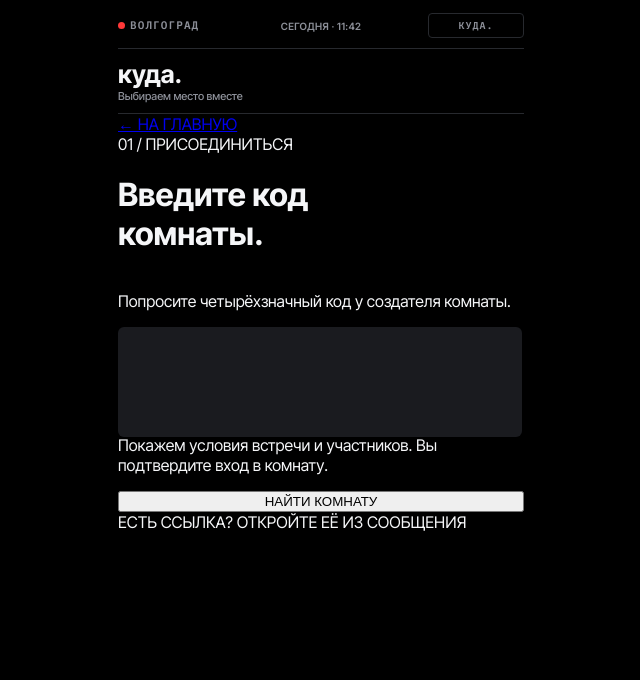
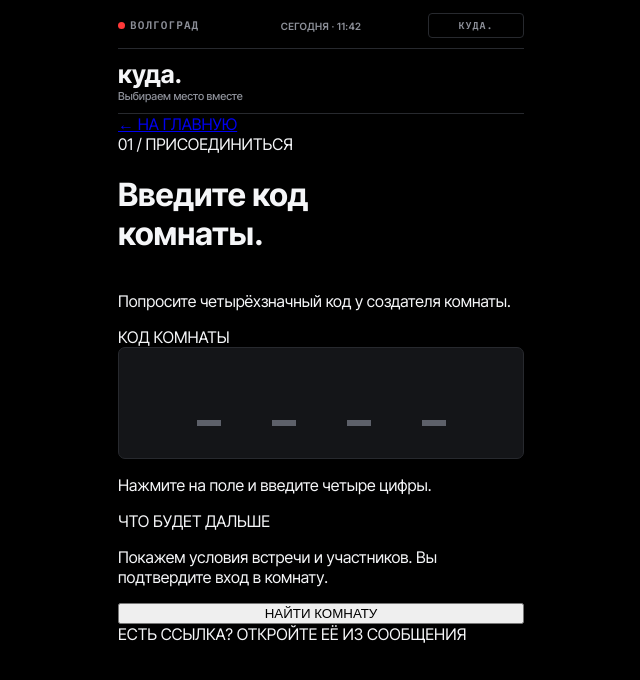
Before and after one commit to Sqaz33/kuda, a React (Vite) app: page /join-by-code in a window 1280 px wide. Shown: the top 680 px of the page, without its empty margins (319-959 px from the left). Built offline with nearby package versions, Linux system fonts and the light colour scheme.

Commit message:
feat: join by code

```diff
--- a/src/pages/JoinByCodePage.jsx
+++ b/src/pages/JoinByCodePage.jsx
@@ -4,6 +4,7 @@ import { useState } from "react"
 
 function JoinByCodePage() {
   const [code, setCode] = useState("")
+  const [cursorPosition, setCursorPosition] = useState(null)
 
   function handleCodeChange(event) {
     const nextCode = event.target.value
@@ -30,27 +31,57 @@ function JoinByCodePage() {
         Попросите четырёхзначный код у создателя комнаты.
       </p>
 
-      <form className="join-by-code__form">
-        <label join-by-code__form__label>
+      <form
+        className="join-by-code__form"
+        onSubmit={(event) => { event.preventDefault() }}
+      >
+        <label
+          className="join-by-code__form__label"
+          htmlFor="join-by-code__form-input"
+        >
           КОД КОМНАТЫ
         </label>
         <div className="join-by-code__form-code">
           <input
+            id="join-by-code__form-input"
             className="join-by-code__form-input"
+            inputMode="numeric"
             type="text"
             value={code}
             onChange={handleCodeChange}
             maxLength={4}
+            onClick={(event) => {
+              const end = event.currentTarget.value.length
+              event.currentTarget.setSelectionRange(end, end)
+            }}
+            onSelect={(event) => {
+              setCursorPosition(
+                event.currentTarget.selectionStart
+              )
+            }}
+            onBlur={() => setCursorPosition(null)}
           />
 
-          <div className="join-by-code__form-code-solts">
+          <div className="join-by-code__form-code-slots">
             {[0, 1, 2, 3].map(idx =>
-              <div
+              {
+                const digit = code[idx]
+                const className = idx === cursorPosition
+                  ? "join-by-code__form-code-slot is-select"
+                  : "join-by-code__form-code-slot"
+                return digit
+                ? (<div
                       key={idx}
-                className="join-by-code__form-code-slot"
+                      className={className}
                     >
-                {code[idx] && ""}
-              </div>
+                      {digit}
+                    </div>)
+                : (<div
+                    key={idx}
+                    aria-hidden="true"
+                    className={`${className} is-empty`}
+                  />)
+              }
             )}
           </div>
         </div>
@@ -58,7 +89,6 @@ function JoinByCodePage() {
         <p className="join-by-code__form-hint">
           Нажмите на поле и введите четыре цифры.
         </p>
-      </form>
 
         <div className="join-by-code__next">
           <div className="join-by-code__next-label">
@@ -70,9 +100,13 @@ function JoinByCodePage() {
           </p>
         </div>
 
-      <button className="join-by-code__submit">
+        <button
+          className="join-by-code__submit"
+          type="submit"
+        >
           НАЙТИ КОМНАТУ
         </button>
+      </form>
 
       <div className="join-by-code__footer-hint">
         ЕСТЬ ССЫЛКА? ОТКРОЙТЕ ЕЁ ИЗ СООБЩЕНИЯ
--- a/src/styles/join_by_code.css
+++ b/src/styles/join_by_code.css
@@ -9,28 +9,92 @@
 }
 
 .join-by-code__form-code {
-  position: absolute;
-  width: 404px;
-  height: 110px;
-  background-color: var(--color-surface-raised);
-  border-radius: 6px;
+  box-sizing: border-box;
+  border: solid var(--color-border) var(--border-width);
+  position: relative;
+  max-width: 406px;
+  height: 112px;
+  background-color: var(--color-surface);
+  border-radius: 7px;
 }
 
+
 .join-by-code__form-input {
-  position: relative;
-  inset: 0px;
+  position: absolute;
+  inset: 0;
+  z-index: 2;
+
+  width: 100%;
+  height: 100%;
+  padding: 0;
+  border: 0;
   opacity: 0;
 
-  padding: 0px;
+  cursor: text;
+}
 
-  border: none;
+.join-by-code__form-code-slots {
+  width: 295px;
+  max-width: 100%;
+  height: 100%;
+  margin-inline: auto;
+
+  display: grid;
+  grid-template-columns: repeat(4, 70px);
+  gap: 5px;
+  align-items: center;
+
+  pointer-events: none;
+}
+
+.join-by-code__form-code-slot {
+  position: relative;
+
+  width: 70px;
+  height: 72px;
+
+  display: grid;
+  place-items: center;
 
   color: var(--color-text);
   font-family: var(--font-mono);
+  font-size: 51px;
+  font-weight: var(--font-weight-bold);
   line-height: 1.15;
-  font-weight: var(--font-weight-bold);
-  font-size: 51px;
+}
 
-  letter-spacing: 10px;
-  text-align: center;
+.join-by-code__form-code-slot.is-empty::after {
+  content: '';
+
+  width: 24px;
+  height: 6px;
+  margin-bottom: 13px;
+
+  align-self: end;
+  background-color: var(--color-text-muted);
 }
+
+@keyframes caret-blink {
+  0%, 49% { opacity: 1; }
+  50%, 100% { opacity: 0; }
+}
+
+.join-by-code__form-code-slot.is-select::before {
+  content: '';
+  position: absolute;
+
+  left: calc(50% - 0.3em - 2px);
+  top: 50%;
+  transform: translateY(-50%);
+
+  width: 1px;
+  height: 72px;
+  background-color: var(--color-text);
+  z-index: 1;
+
+  animation: caret-blink 1s infinite;
+}
+
+.join-by-code__form-code-slot.is-select.is-empty::before {
+  left: calc(50% - 14px);
+}
```
Lines whose indentation alone changed are shown as unchanged.
